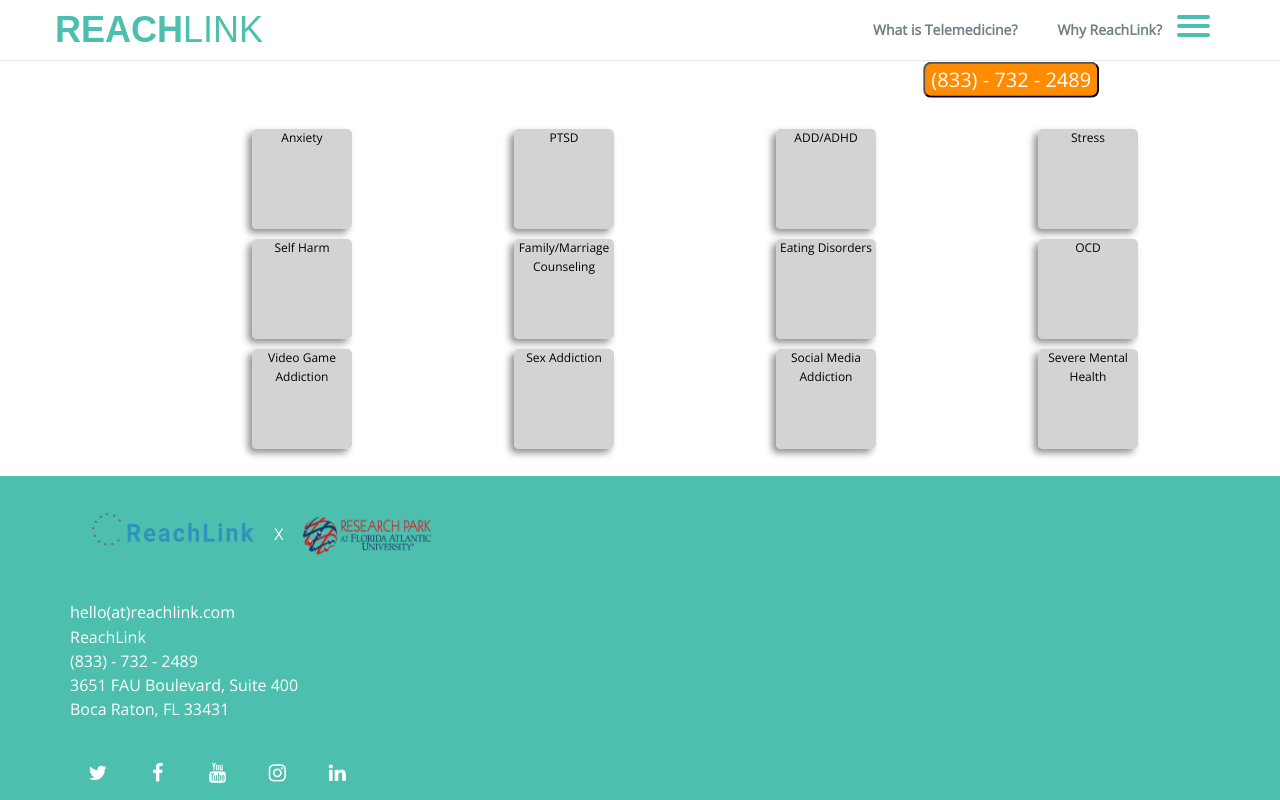
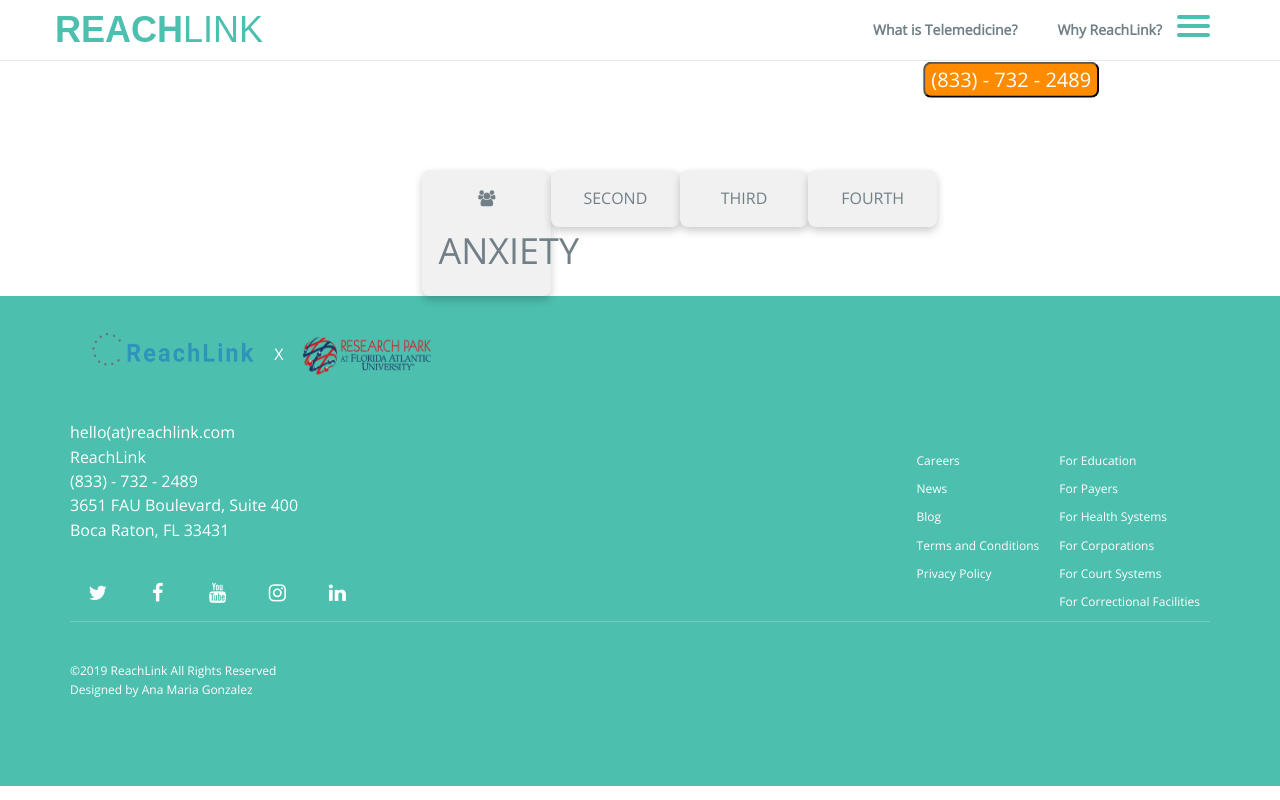
Before and after one commit to anamgonzalez/ReachLink-temp, a plain HTML site: page www/html/disorders.html in a window 1280 px wide. Shown: the top 800 px of the page. Drawn offline with nearby package versions, Linux system fonts and the light colour scheme; files whose address does not match are found by name; a web font is replaced by a local one.

Commit message:
flipcards coming along

```diff
--- a/www/css/disorders.css
+++ b/www/css/disorders.css
@@ -1,66 +1,38 @@
-/* The flip card container - set the width and height to whatever you want. We have added the border property to demonstrate that the flip itself goes out of the box on hover (remove perspective if you don't want the 3D effect */
-.flip-card {
-  background-color: transparent;
-  width: 100px;
-  height: 100px;
-  display: grid;
-  grid-template-columns: repeat(4, 1fr);
-  -webkit-box-shadow: -4px 4px 7px 0px rgba(0,0,0,0.43);
-  box-shadow: -4px 4px 7px 0px rgba(0,0,0,0.43);
-  border-radius: 5px; /* 5px rounded corners */
-}
-/* This container is needed to position the front and back side */
-.flip-card-inner {
-  position: relative;
-  width: 100%;
-  height: 100%;
-  text-align: center;
-  transition: transform 0.8s;
-  transform-style: preserve-3d;
-}
-/* Do an horizontal flip when you move the mouse over the flip box container */
-.flip-card:hover .flip-card-inner {
-  transform: rotateY(180deg);
-}
-/* Position the front and back side */
-.flip-card-front, .flip-card-back {
-  position: absolute;
-  width: 100px;
-  height: 100px;
-  backface-visibility: hidden;
-}
-/* Style the front side (fallback if image is missing) */
-.flip-card-front {
-  background-color: lightgray;
-  color: black;
-  border-radius: 5px;
-}
-/* Style the back side */
-.flip-card-back {
-  background-color: red;
-  color: white;
-  transform: rotateY(180deg);
-  border-radius: 5px;
+* {
+  box-sizing: border-box;
 }
 
-.column {
-  top: 100px;
-  align-items: center;
-  width: 20%;
-  padding: 5px;
-  position: relative;
-  bottom: 100px;
+/* Float four columns side by side */
+.flipcolumn {
+  float: left;
+  width: 15%;
+  align-items: middle;
+}
+
+/* Remove extra left and right margins, due to padding in columns */
+.fliprow {
+  margin-left: 33%;
 }
 
 /* Clear floats after the columns */
-.row:after {
+.fliprow:after {
   content: "";
   display: table;
   clear: both;
 }
+
+/* Style the counter cards */
+.flipcard {
+  box-shadow: 0 4px 8px 0 rgba(0, 0, 0, 0.2); /* this adds the "card" effect */
+  text-align: center;
+  background-color: #f1f1f1;
+  border-radius: 8px;
+  padding: 16px;
+  text-align: center;
+}
 /* Responsive columns - one column layout (vertical) on small screens */
 @media screen and (max-width: 600px) {
-  .column {
+  .flipcolumn {
     width: 100%;
     display: block;
     margin-bottom: 20px;
--- a/www/html/disorders.html
+++ b/www/html/disorders.html
@@ -1,147 +1,46 @@
 <!DOCTYPE html>
 <html lang="en">
-
 <head>
   <meta charset="utf-8">
   <meta name="viewport" content="width=device-width, initial-scale=1">
   <title>ReachLink</title>
-
   <link rel="stylesheet" type="text/css" href="https://fonts.googleapis.com/css?family=Open+Sans|Candal|Alegreya+Sans">
   <link rel="stylesheet" type="text/css" href="../css/font-awesome.min.css">
   <link rel="stylesheet" type="text/css" href="../css/bootstrap.min.css">
-  <link rel="stylesheet" type="text/css" href="../css/imagehover.min.css">
   <link rel="stylesheet" type="text/css" href="../css/style.css">
   <link rel="stylesheet" type="text/css" href="../css/disorders.css">
-
 </head>
   <!--Navigation bar-->
   <header>
     <div w3-include-html="navbar.html"></div>
   </header>
   <!--/ Navigation bar-->
+    <!--/ Flip Card Columns-->
 <body>
-  <br>
-<div class="row">
-  <div class="column">
-    <div class="flip-card">
-        <div class="flip-card-inner">
-          <div class="flip-card-front"> Stress</div>
-          <div class="flip-card-back">
-            <p>More Smiling, Less Worrying
-               Someone
-               Trying to
-               Repair
-               Every
-               Situation
-               Solo</p></div>
-        </div>
-    </div>
-  </div>
-
-  <div class="column">
-    <div class="flip-card">
-      <div class="flip-card-inner">
-        <div class="flip-card-front">ADD/ADHD</div>
-        <div class="flip-card-back"> Inability to focus? Disorganized? Restless? Impulsive? not just a "childhood problem" that you can grow out of </div>
-      </div>
-    </div>
-  </div>
-
-  <div class="column">
-    <div class="flip-card">
-      <div class="flip-card-inner">
-        <div class="flip-card-front">PTSD</div>
-        <div class="flip-card-back">Responses to trauma vary widely, and can affect all aspects of a persons life including mental, emotional, and physical well being </div>
-      </div>
-    </div>
-  </div>
-  <div class="column">
-    <div class="flip-card">
-      <div class="flip-card-inner">
-        <div class="flip-card-front">Anxiety</div>
-        <div class="flip-card-back">Racing Thoughts? Unfounded Fears? Panic? Anxiety affects 40 million adults or 18.1% of the population</div>
-      </div>
-    </div>
-  </div>
-</div>
-
-<div class="row">
-  <div class="column">
-    <div class="flip-card">
-        <div class="flip-card-inner">
-          <div class="flip-card-front">OCD</div>
-          <div class="flip-card-back">Obsessions and Compulsions</div>
-        </div>
-    </div>
-  </div>
-
-  <div class="column">
-    <div class="flip-card">
-      <div class="flip-card-inner">
-        <div class="flip-card-front">Eating Disorders</div>
-        <div class="flip-card-back">ED has the highest mortality rate of any mental illness</div>
-      </div>
-    </div>
-  </div>
-
-  <div class="column">
-    <div class="flip-card">
-      <div class="flip-card-inner">
-        <div class="flip-card-front">Family/Marriage Counseling</div>
-        <div class="flip-card-back">Reduce distress and conflict, improve systems of interaction and communication</div>
-      </div>
-    </div>
-  </div>
-  <div class="column">
-    <div class="flip-card">
-      <div class="flip-card-inner">
-        <div class="flip-card-front">Self Harm</div>
-        <div class="flip-card-back">Develop healthy outlets for emotional pain</div>
-      </div>
-    </div>
-  </div>
-</div>
-<div class="row">
-  <div class="column">
-    <div class="flip-card">
-        <div class="flip-card-inner">
-          <div class="flip-card-front">Severe Mental Health</div>
-          <div class="flip-card-back">often defined by its length of duration and the disability it produces; including schizophrenia and schizoaffective disorder, and severe forms of other disorders such as major depression and bipolar</div>
-        </div>
-    </div>
-  </div>
-
-  <div class="column">
-    <div class="flip-card">
-      <div class="flip-card-inner">
-        <div class="flip-card-front">Social Media Addiction</div>
-        <div class="flip-card-back">Health issues associated with hours of scrolling social media platforms </div>
-      </div>
-    </div>
-  </div>
-
-  <div class="column">
-    <div class="flip-card">
-      <div class="flip-card-inner">
-        <div class="flip-card-front">Sex Addiction</div>
-        <div class="flip-card-back">Intimacy and Relationships</div>
-      </div>
-    </div>
-  </div>
-  <div class="column">
-    <div class="flip-card">
-      <div class="flip-card-inner">
-        <div class="flip-card-front">Video Game Addiction</div>
-        <div class="flip-card-back">Excessive video gaming has been linked to depression, anxiety, suicidal ideation and social phobia.</div>
-      </div>
-    </div>
-  </div>
-</div>
 <br>
 <br>
 <br>
 <br>
 <br>
+<br>
+<br>
+  <!--/ First Flip Card Column-->
+  <div class="fliprow">
+    <div class="flipcolumn">
+      <div class="flipcard">
+        <i class="fa fa-users" aria-hidden="true"></i>
+        <h1> ANXIETY </h1></div>
+    </div>
+    <div class="flipcolumn">
+      <div class="flipcard">SECOND</div>
+    </div>
+    <div class="flipcolumn">
+      <div class="flipcard">THIRD</div>
+    </div>
+    <div class="flipcolumn">
+      <div class="flipcard">FOURTH</div>
+    </div>
+  </div>
 </body>
   <footer>
     <div w3-include-html="footer.html"></div>
```
